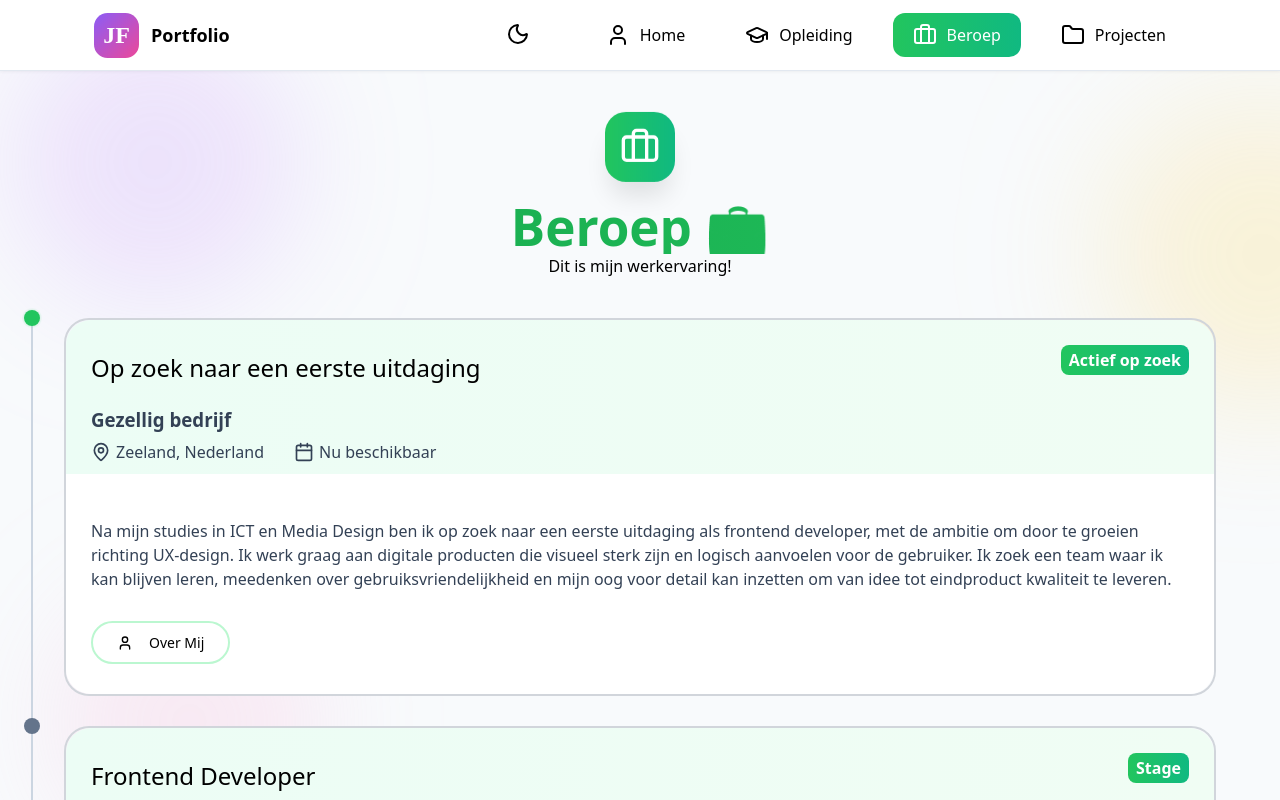
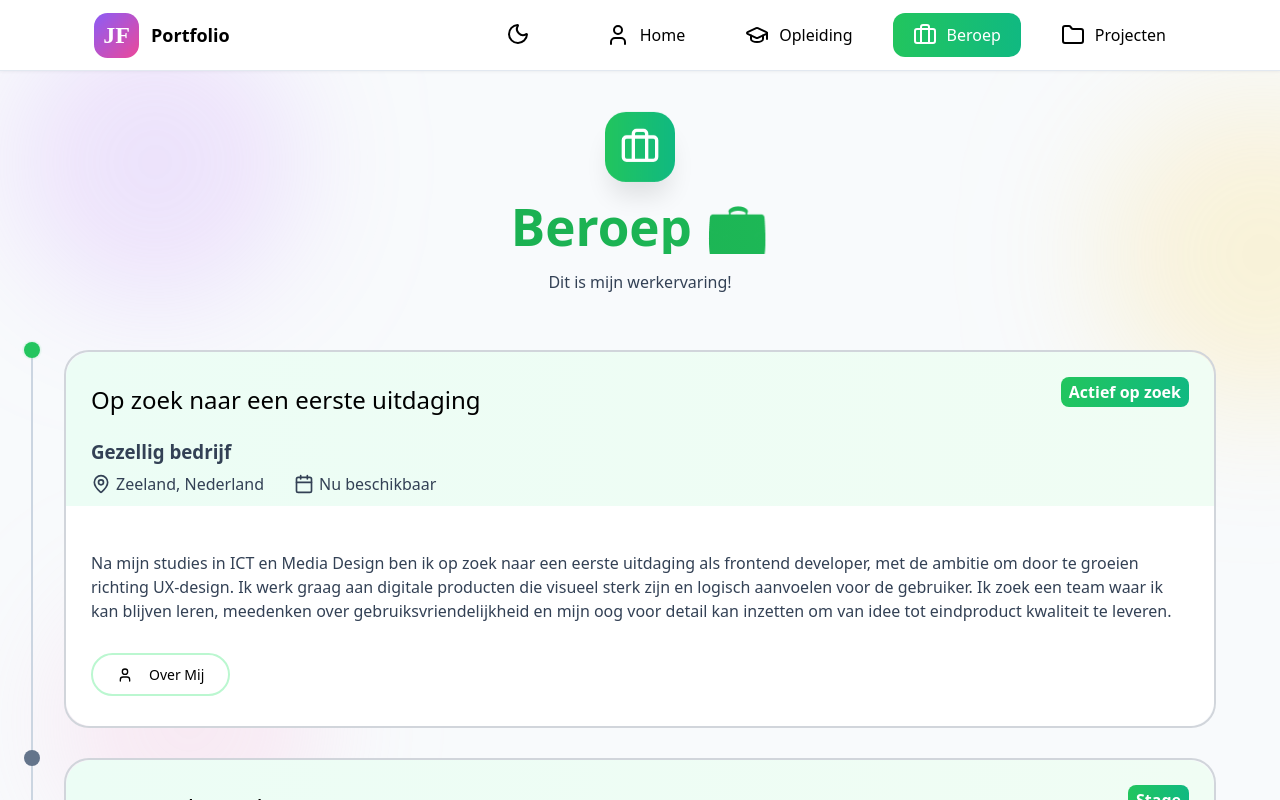
Before and after one commit to JurgenvanF/jurgenvanf-portfolio, a React (Vite) app: page /beroep in a window 1280 px wide. Shown: the top 800 px of the page. Built offline with nearby package versions, Linux system fonts and the light colour scheme; no server answers; a web font is replaced by a local one.

Commit message:
Update div back to p

```diff
--- a/src/pages/profession/Profession.jsx
+++ b/src/pages/profession/Profession.jsx
@@ -65,7 +65,7 @@ function Profession({ isModalOpen, setIsModalOpen }) {
     <>
       <Briefcase className="profession__icon" />
       <h1 className="title__profession">Beroep 💼</h1>
-      <div>Dit is mijn werkervaring!</div>
+      <p>Dit is mijn werkervaring!</p>
 
       <div className="profession__container">
         <div className="profession__container__items">
```
